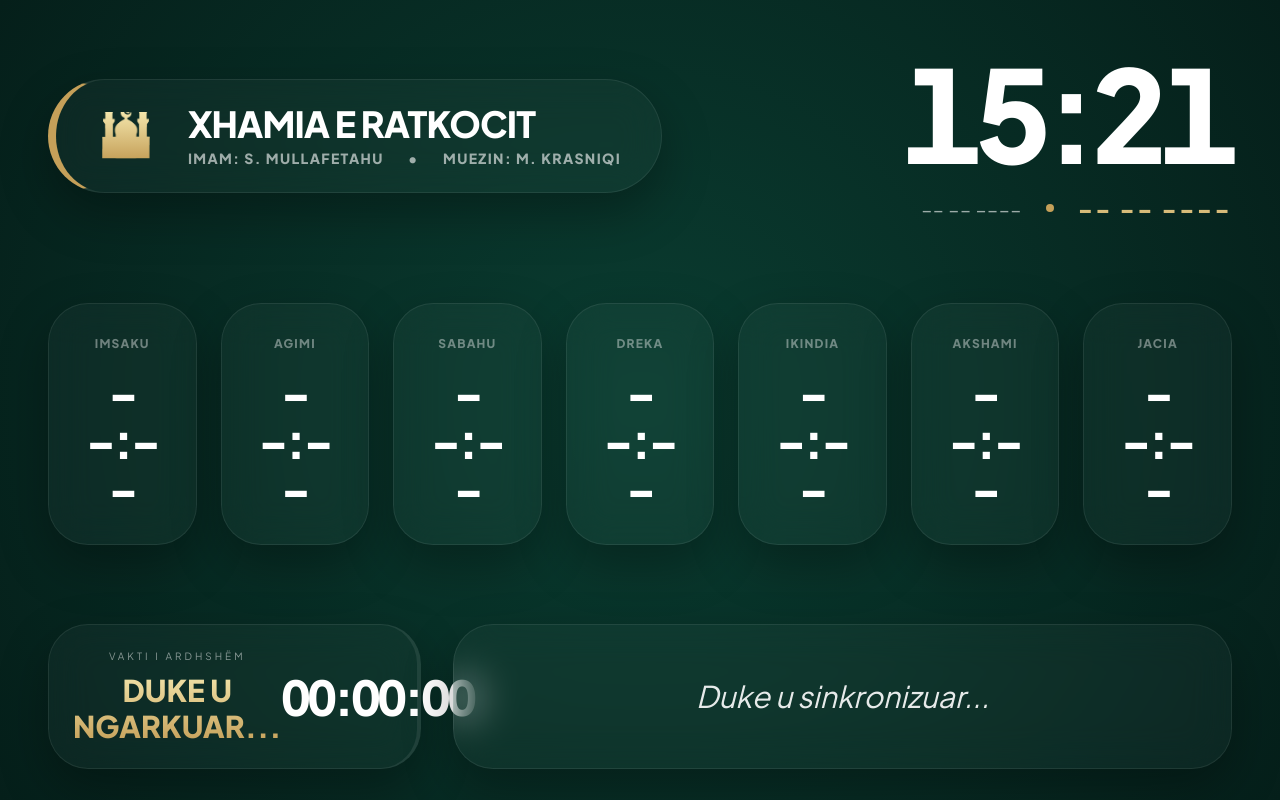
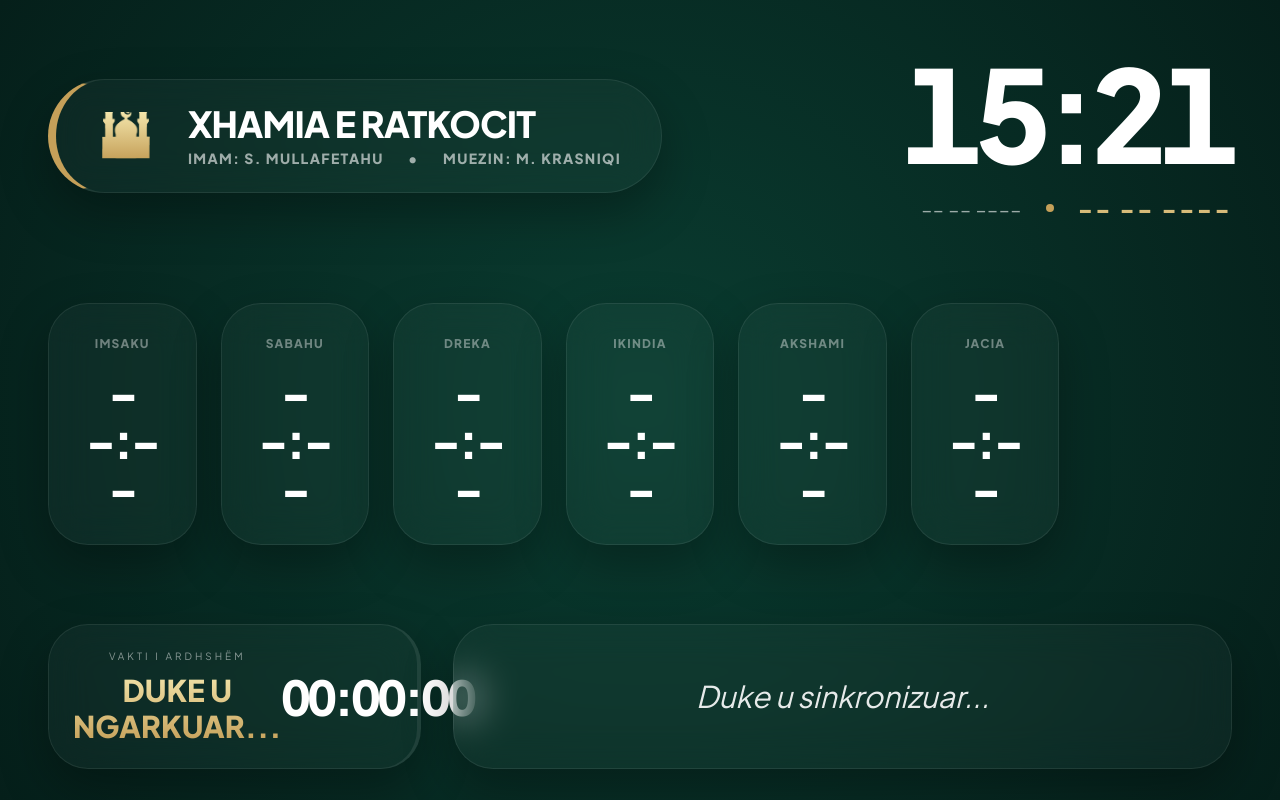
Before and after one commit to arianitk19/xhamiaratkocit, a plain HTML site: page index.html in a window 1280 px wide. Drawn offline with nearby package versions, Linux system fonts and the light colour scheme; no server answers.

Commit message:
Update index.html

```diff
--- a/index.html
+++ b/index.html
@@ -3,12 +3,10 @@
 <head>
     <meta charset="UTF-8">
     <meta name="viewport" content="width=device-width, initial-scale=1.0">
-    <title>Sistemi i Xhamisë Ratkoc - Inteligjent</title>
+    <title>Xhamia Ratkocit</title>
     <script src="https://cdn.tailwindcss.com"></script>
     <link href="https://fonts.googleapis.com/css2?family=Plus+Jakarta+Sans:wght@300;400;600;800&family=Amiri:ital,wght@0,400;0,700;1,400&display=swap" rel="stylesheet">
     <style>
-
-
 
 
         :root {
@@ -170,10 +168,6 @@
             <p class="uppercase tracking-widest font-bold opacity-40 text-xs mb-4">Imsaku</p>
             <h2 id="time-Imsak" class="text-5xl font-black tracking-tighter">--:--</h2>
         </div>
-        <div id="card-Sunrise" class="glass p-8 rounded-[40px] text-center transition-all">
-            <p class="uppercase tracking-widest font-bold opacity-40 text-xs mb-4">Agimi</p>
-            <h2 id="time-Sunrise" class="text-5xl font-black tracking-tighter">--:--</h2>
-        </div>
         <div id="card-Fajr" class="glass p-8 rounded-[40px] text-center transition-all">
             <p class="uppercase tracking-widest font-bold opacity-40 text-xs mb-4">Sabahu</p>
             <h2 id="time-Fajr" class="text-5xl font-black tracking-tighter">--:--</h2>
@@ -226,7 +220,7 @@
         };
 
         const TRANSLATIONS = {
-            Imsak: "Imsaku", Sunrise: "Agimi", Fajr: "Sabahu", Dhuhr: "Dreka",
+            Imsak: "Imsaku", Fajr: "Sabahu", Dhuhr: "Dreka",
             Asr: "Ikindia", Maghrib: "Akshami", Isha: "Jacia",
             Months: ["Janar", "Shkurt", "Mars", "Prill", "Maj", "Qershor", "Korrik", "Gusht", "Shtator", "Tetor", "Nëntor", "Dhjetor"]
         };
@@ -400,11 +394,6 @@
         });
 
 
-
-
-
-
-
     </script>
 </body>
 </html>
```
